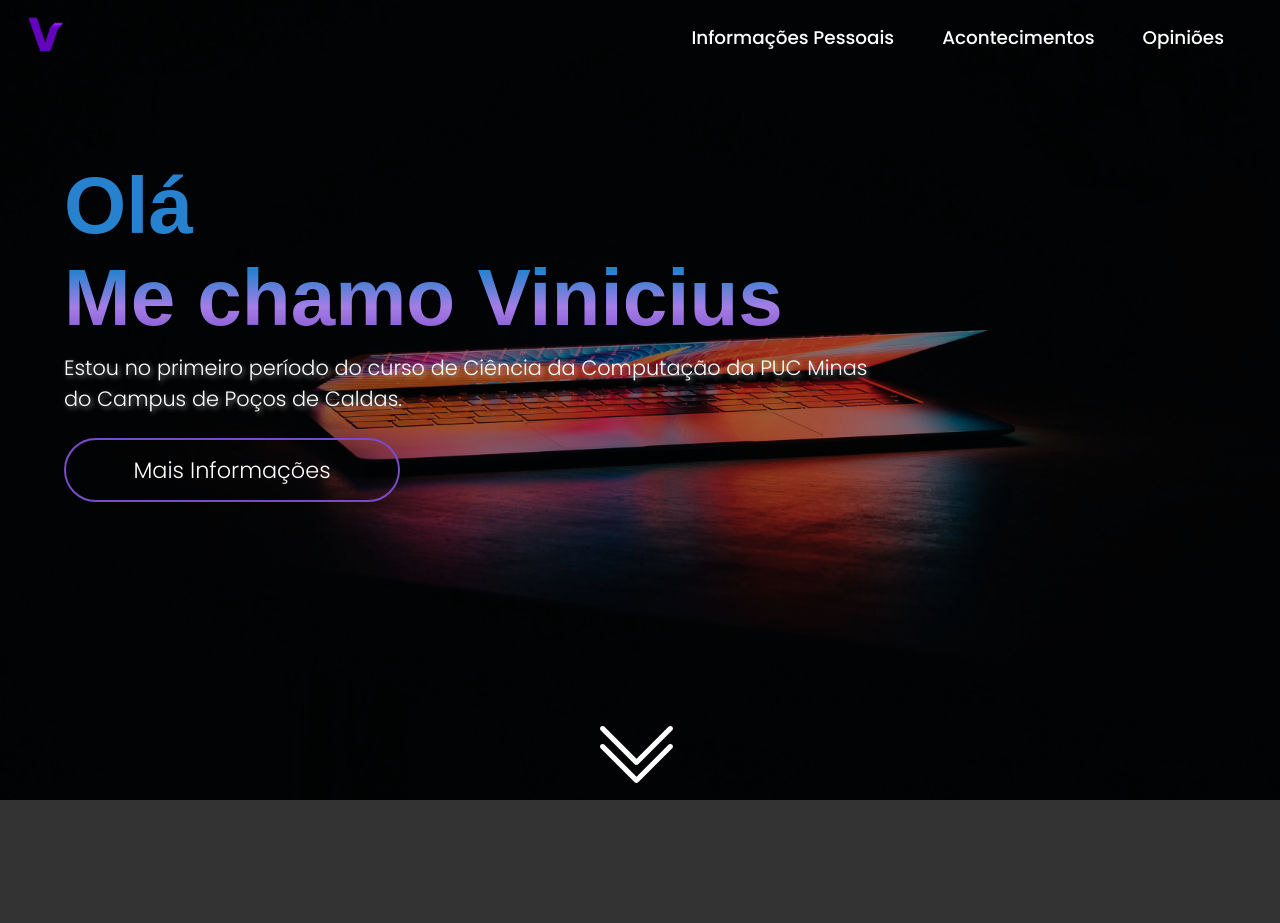
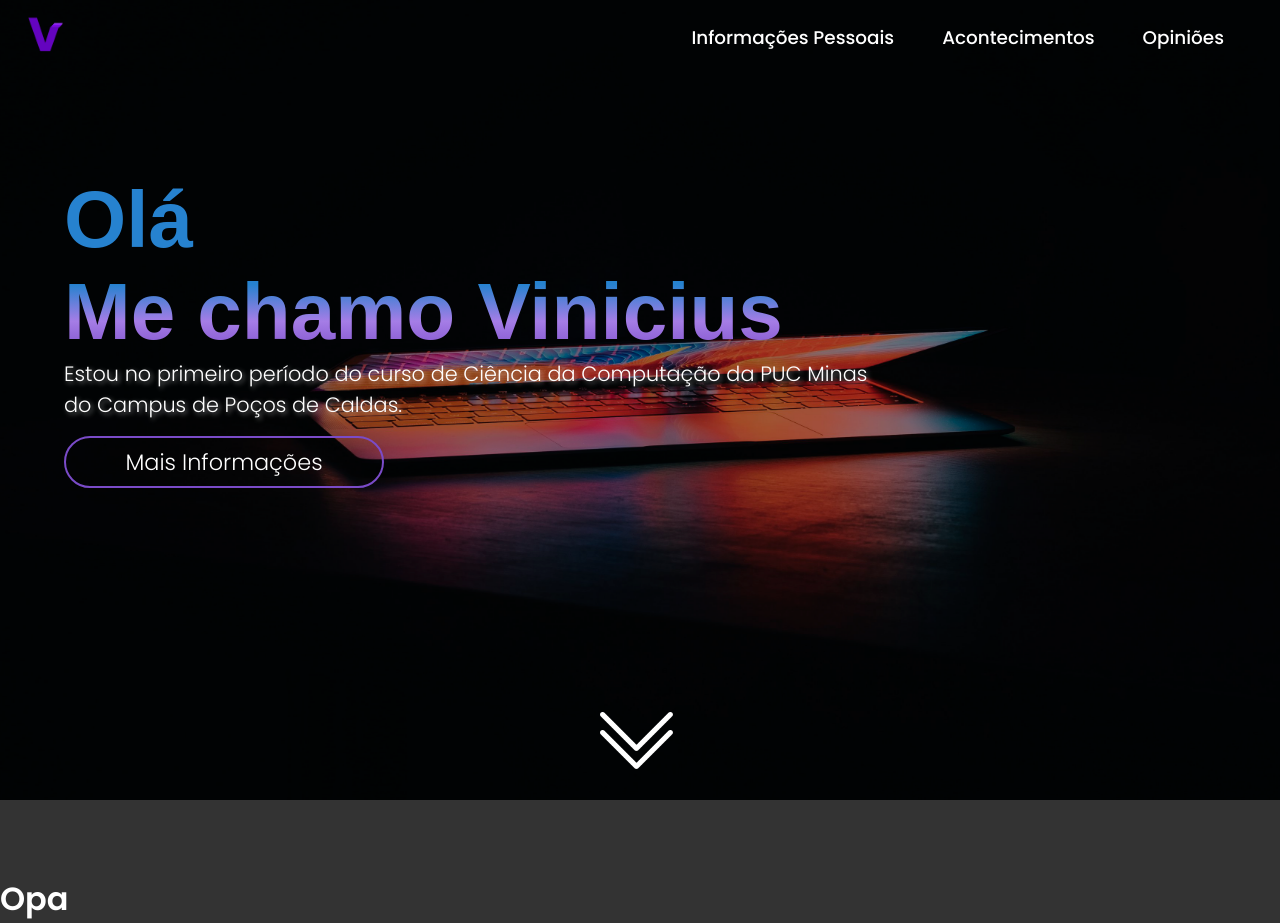
Before and after one commit to VncS1/Portfolio, a React (Create React App) app: page / in a window 1280 px wide. Before the commit the page ends 875 px from the top, so only its background shows below. Built offline with nearby package versions, Linux system fonts and the light colour scheme.

Commit message:
Ajeitando o css da Seta

```diff
--- /dev/null
+++ b/src/Components/Bio/index.tsx
@@ -0,0 +1,9 @@
+import { BioStyle } from './styles';
+
+export function Biografia(){
+    return(
+        <BioStyle>
+            <h1>Opa</h1>
+        </BioStyle>
+    );
+}
--- /dev/null
+++ b/src/Components/Bio/styles.ts
@@ -0,0 +1,6 @@
+import styled from 'styled-components';
+
+
+export const BioStyle = styled.div `
+
+`;
--- a/src/Components/Button/styles.ts
+++ b/src/Components/Button/styles.ts
@@ -1,13 +1,13 @@
 import styled from 'styled-components';
 
 export const ButtonStyle = styled.button`
-        width: 21rem;
-        height: 4rem;
+        width: 20rem;
+        height: 3.25rem;
 
         border: 2px solid #7a4bc8;
         border-radius: 2rem;
         background-color: transparent;
-        padding: 0.5rem 3rem;
+        padding: 0 3rem;
 
 
         font-family: 'Poppins', sans-serif;
--- a/src/Components/Home/index.tsx
+++ b/src/Components/Home/index.tsx
@@ -1,13 +1,15 @@
 import headerImg from '../../assets/bg_tst1.png';
 import downImg from '../../assets/Setas.png';
 
-import { HomeStyle } from './home';
+import { TopHomeStyle } from './styles';
 import { Button } from '../Button';
+import { Biografia } from '../Bio';
 
 
 export function Home(){
     return(
-       <HomeStyle>
+        <>
+            <TopHomeStyle>
                     <div className="left-text">
                         <h1>
                             Olá <br />
@@ -24,9 +26,10 @@ export function Home(){
                         <a href="https://portfolio-vinicius.vercel.app/" className="linkButton">
                             <img src={downImg} alt="Setas Baixo"/>
                         </a>
+                    </div>
+            </TopHomeStyle>
+            <Biografia />
+       </>
 
-            </div>
-
-       </HomeStyle>
     );
 }
--- a/src/Components/Home/home.ts
+++ b/src/Components/Home/styles.ts
@@ -1,6 +1,6 @@
 import styled from 'styled-components';
 
-export const HomeStyle = styled.div `
+export const TopHomeStyle = styled.div `
     width: 100%;
     height: 100vh;
     overflow-x: hidden;
@@ -29,8 +29,7 @@ export const HomeStyle = styled.div `
             font-size: 1.3rem;
             font-family: 'Poppins', sans-serif;
             font-weight: 300;
-            margin-bottom: 1.5rem;
-            margin-top: 0.5rem;
+            margin-bottom: 1rem;
 
             text-shadow: 2px 2px 5px rgba(255,255,255,0.5);
         }
@@ -64,7 +63,14 @@ export const HomeStyle = styled.div `
             margin: 0 auto;
 
             position: relative;
-            top: 0;
+
+            @media(max-width:768px){
+                top: -3.5rem;
+            }
+
+            @media(min-width: 769px) and (max-width: 1024px){
+                top: 0.5rem;
+            }
         }
 
     }
```
Lines whose indentation alone changed are shown as unchanged.
